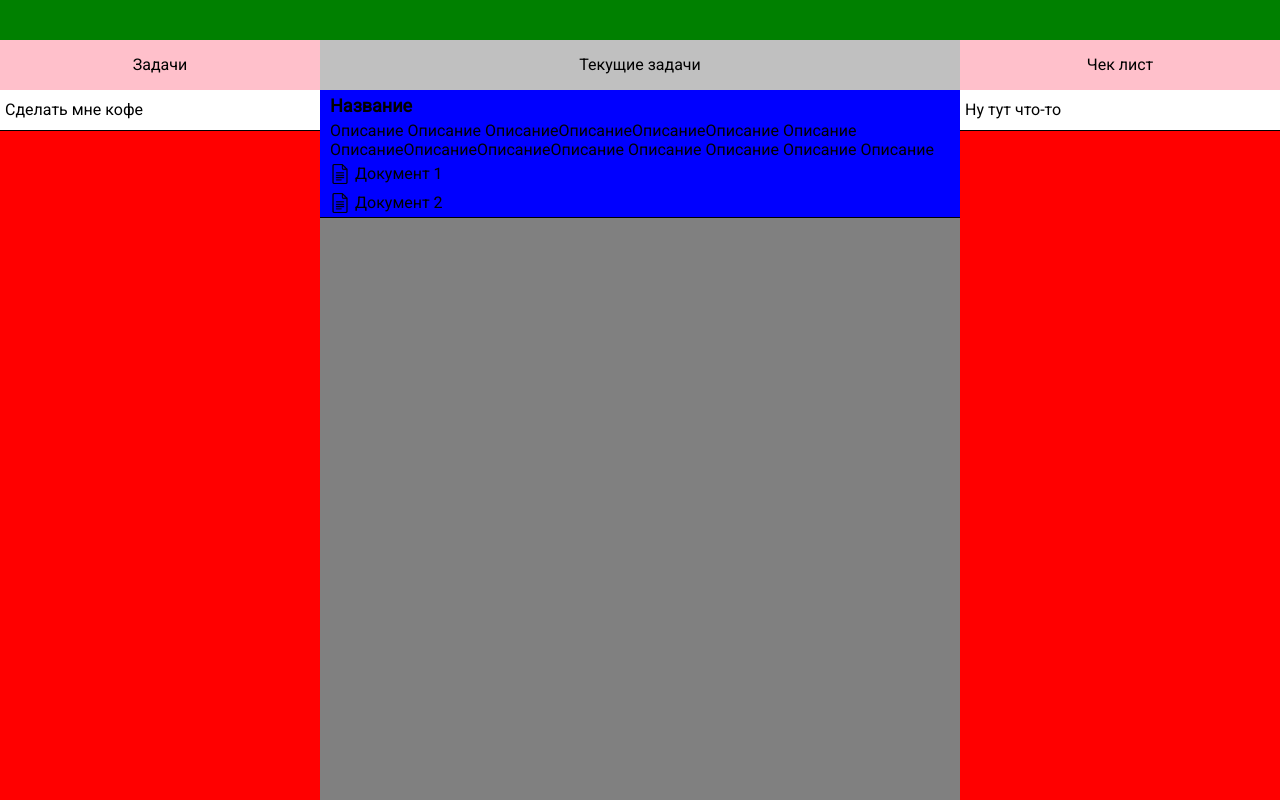
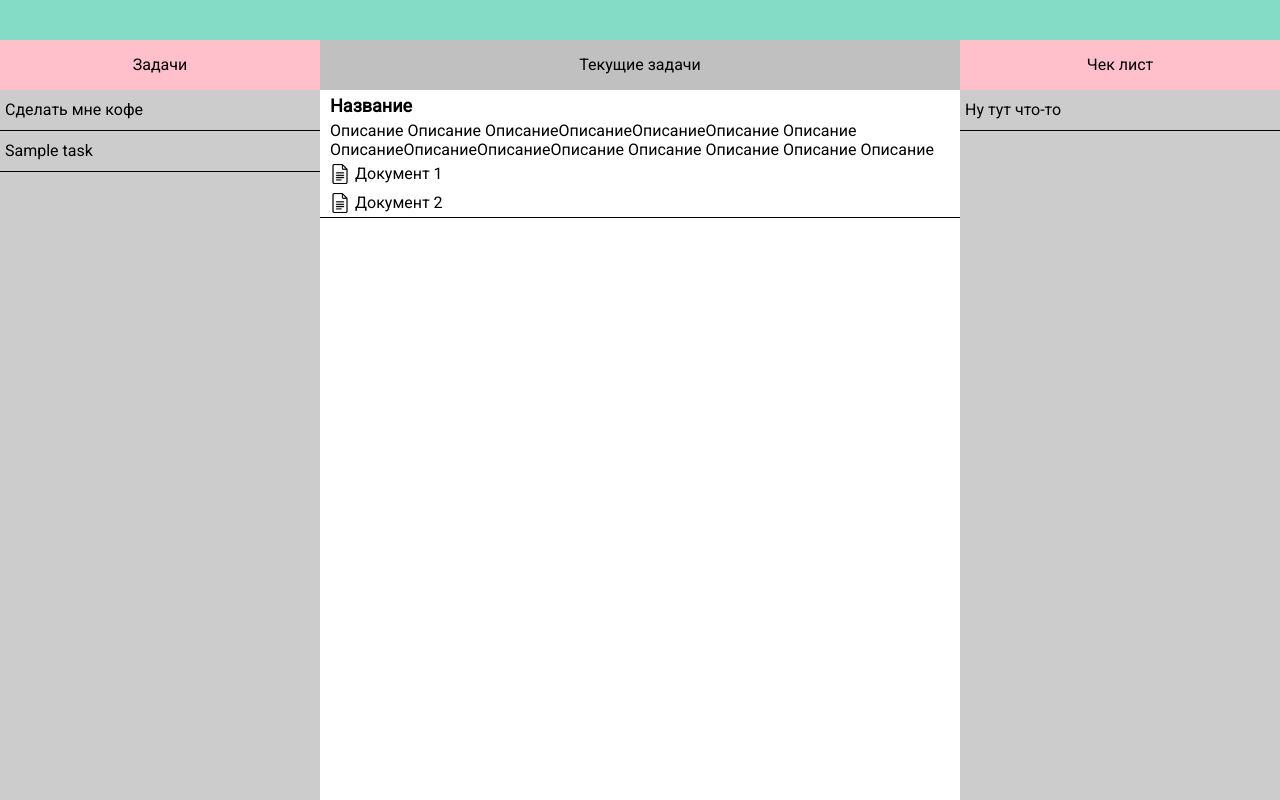
Before and after one commit to ShineSquad/CP_2020, a PHP site: page /intern.php in a window 1280 px wide. Run offline with PHP 8.4, Linux system fonts and the light colour scheme; tables that the repository leaves empty or names only in its code hold one stand-in row (values such as "Sample post").

Commit message:
update style

```diff
--- a/intern.php
+++ b/intern.php
@@ -10,6 +10,19 @@
 					<div class="item">
 						Сделать мне кофе
 					</div>
+					<?php
+						$sql = "SELECT * FROM tasks";
+						$result = mysqli_query($link, $sql);
+						while ($row = mysqli_fetch_assoc($result)) {
+							$id = $row['id'];
+							$title = $row['title'];
+							echo "
+								<div class='item' id='$id'>
+									$title
+								</div>
+							";
+						}
+					?>
 				</div>
 			</div>
 			<div class="active-tasks">
@@ -21,8 +34,8 @@
 						<div class="item-title">Название</div>
 						<div class="item-description">Описание Описание ОписаниеОписаниеОписаниеОписание Описание ОписаниеОписаниеОписаниеОписание Описание Описание Описание Описание</div>
 						<div class="item-documents">
-							<a href="#">Документ 1</a>
-							<a href="#">Документ 2</a>
+							<a href="#" download>Документ 1</a>
+							<a href="#" download>Документ 2</a>
 						</div>
 					</div>
 				</div>
--- a/styles/header.css
+++ b/styles/header.css
@@ -1,5 +1,5 @@
 header {
 	width: 100%;
 	height: 5vh;
-	background-color: green;
+	background-color: #84DCC6;
 }
--- a/styles/intern-main.css
+++ b/styles/intern-main.css
@@ -1,17 +1,14 @@
 .tasks {
 	width: 25%;
-	background-color: blue;
 	float: left;
 }
 
 .active-tasks {
 	width: 50%;
-	background-color: brown;
 }
 
 .check-list {
 	width: 25%;
-	background-color: yellow;
 	float: right;
 }
 
@@ -27,12 +24,10 @@
 	height: calc( 100% - 50px);
 	width: 100%;
 	overflow-y: auto;
-	background-color: grey;
 }
 
 .active-item {
 	width: calc( 100% - 10px);
-	background-color: blue;
 	height: auto;
 	padding-left: 10px;
 	border-bottom: 1px solid black;
--- a/styles/style.css
+++ b/styles/style.css
@@ -27,11 +27,10 @@ main div {
 	height: calc( 100% - 50px);
 	width: 100%;
 	overflow-y: auto;
-	background-color: red;
+	background-color: #ccc;
 }
 
 .item {
-	background-color: white;
 	width: calc( 100% - 5px);
 	height: auto;
 	min-height: 40px;
--- a/styles/supervisor-main.css
+++ b/styles/supervisor-main.css
@@ -1,17 +1,14 @@
 .current-tasks {
 	width: 25%;
-	background-color: blue;
 	float: left;
 }
 
 .documents {
 	width: 50%;
-	background-color: brown;
 }
 
 .intern-list {
 	width: 25%;
-	background-color: yellow;
 	float: right;
 }
 
@@ -27,7 +24,7 @@
 	height: calc( 100% - 50px);
 	width: 100%;
 	overflow-y: auto;
-	background-color: grey;
+	background-color: white;
 }
 
 .check-item {
```
Also changed, not shown: supervisor.php (+17 -5 lines).
